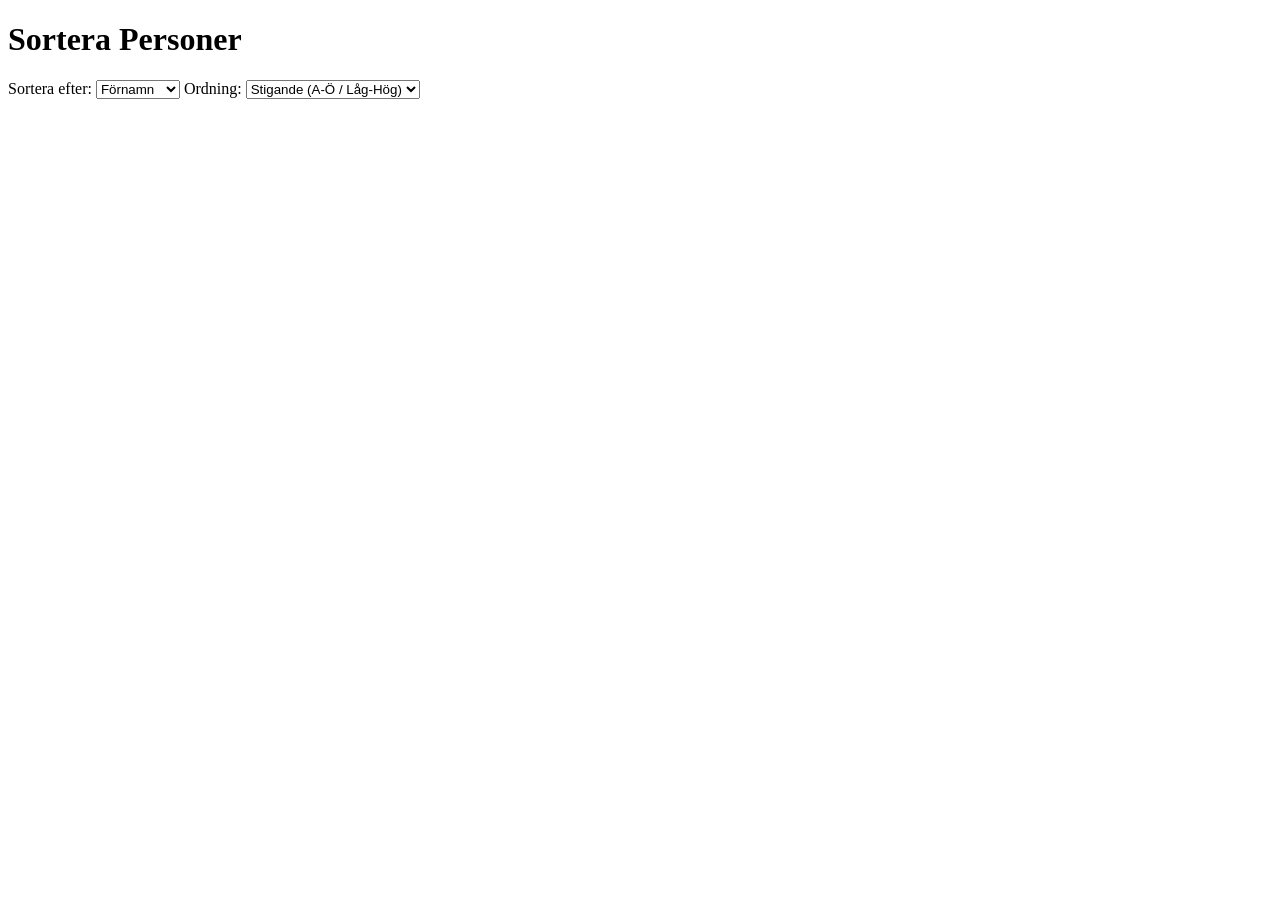
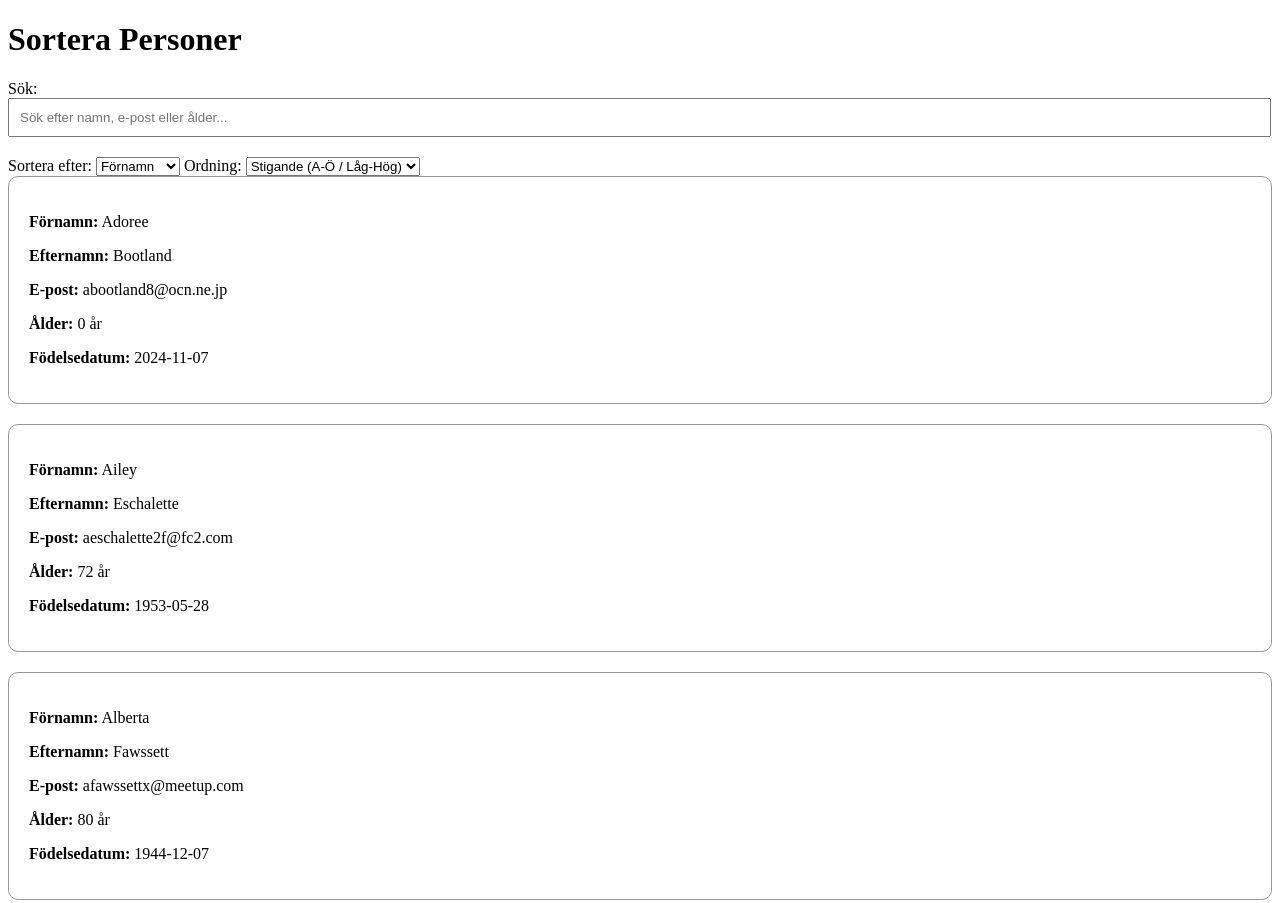
Before and after one commit to mjaow1233/gruppuppgift-javascript, a website: page sorter.html in a window 1280 px wide. Shown: the top 903 px of the page. Before the commit the page ends 800 px from the top, so only its background shows below. Drawn offline with Linux system fonts and the light colour scheme.

Commit message:
fixade sortering

```diff
--- a/sorter.html
+++ b/sorter.html
@@ -14,6 +14,9 @@
 
   <!-- Kontrollsektion med dropdown-menyer för sortering -->
   <div class="controls">
+    <label for="searchField">Sök:</label>
+    <input id="searchField" class="search-field" type="text" placeholder="Sök efter namn, e-post eller ålder...">
+
     <label for="sortSelect">Sortera efter:</label>
     <select id="sortSelect" class="sort-field">
       <option value="firstName">Förnamn</option>
@@ -33,7 +36,7 @@
   <article class="people"></article>
 
   <!-- Ladda JavaScript-filen sist i body -->
-  <script type="module" src="sorter-clean.js"></script>
+  <script type="module" src="sorter-simple.js"></script>
 </body>
 
 </html>
```
